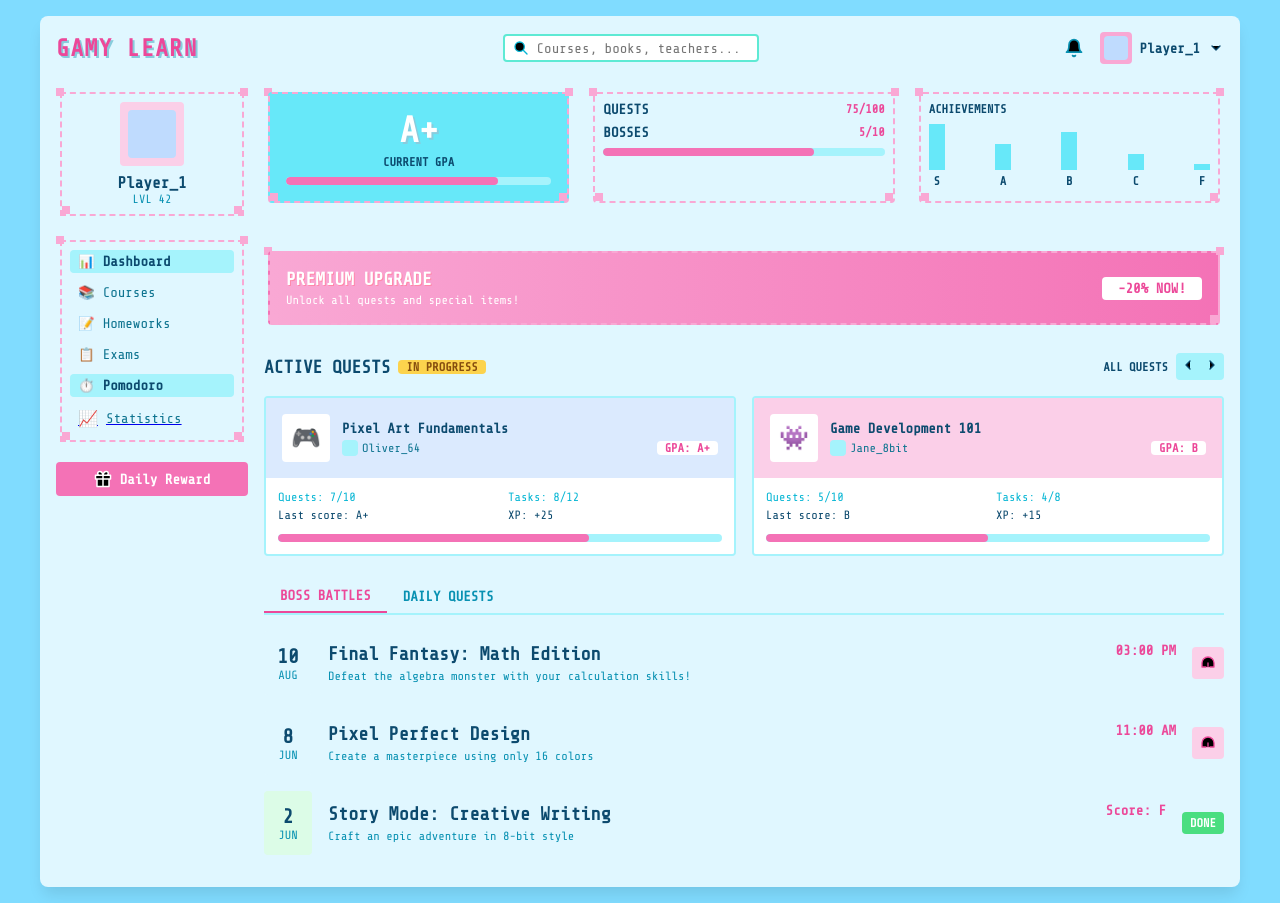
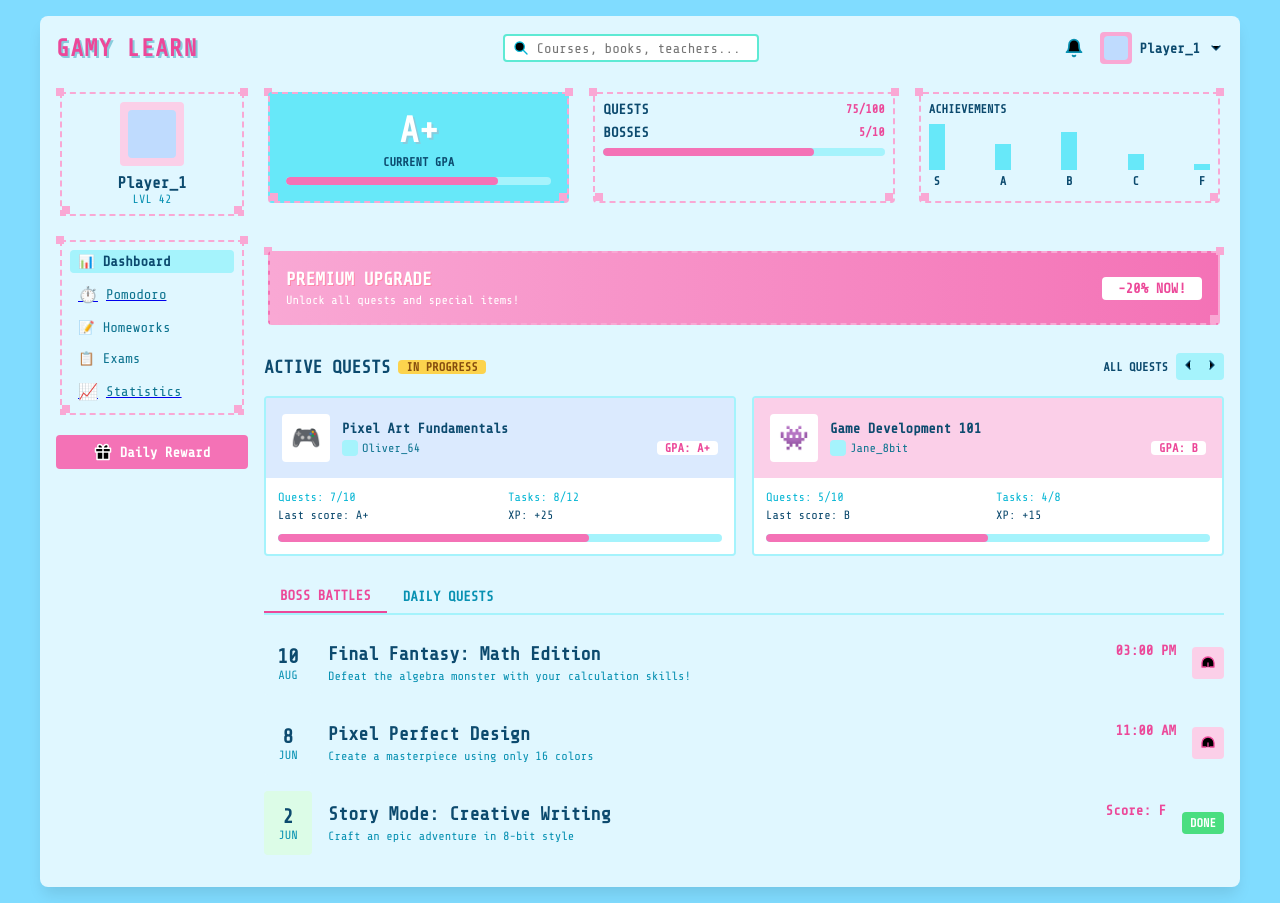
Before and after one commit to Drimtimm/cs-mini-project, a plain HTML site: page index.html in a window 1280 px wide. Drawn offline with nearby package versions, Linux system fonts and the light colour scheme; a script that the page names is missing.

Commit message:
Update index.html

```diff
--- a/index.html
+++ b/index.html
@@ -64,10 +64,10 @@
                                 <span>📊</span>
                                 <span class="menu-label">Dashboard</span>
                             </button>
-                            <button class="menu-button" data-menu="courses">
-                                <span>📚</span>
-                                <span class="menu-label">Courses</span>
-                            </button>
+                          <a href="pomodoro.html" class="menu-button" data-menu="pomodoro">
+    <span>⏱️</span>
+    <span class="menu-label">Pomodoro</span>
+</a>
                             <button class="menu-button" data-menu="homeworks">
                                 <span>📝</span>
                                 <span class="menu-label">Homeworks</span>
@@ -75,10 +75,6 @@
                             <button class="menu-button" data-menu="exams">
                                 <span>📋</span>
                                 <span class="menu-label">Exams</span>
-                            </button>
-                            <button class="menu-button active" data-menu="pomodoro">
-                                <span>⏱️</span>
-                                <span class="menu-label">Pomodoro</span>
                             </button>
                             <a href="stats.html" class="menu-button" data-menu="statistics">
                                 <span>📈</span>
```
